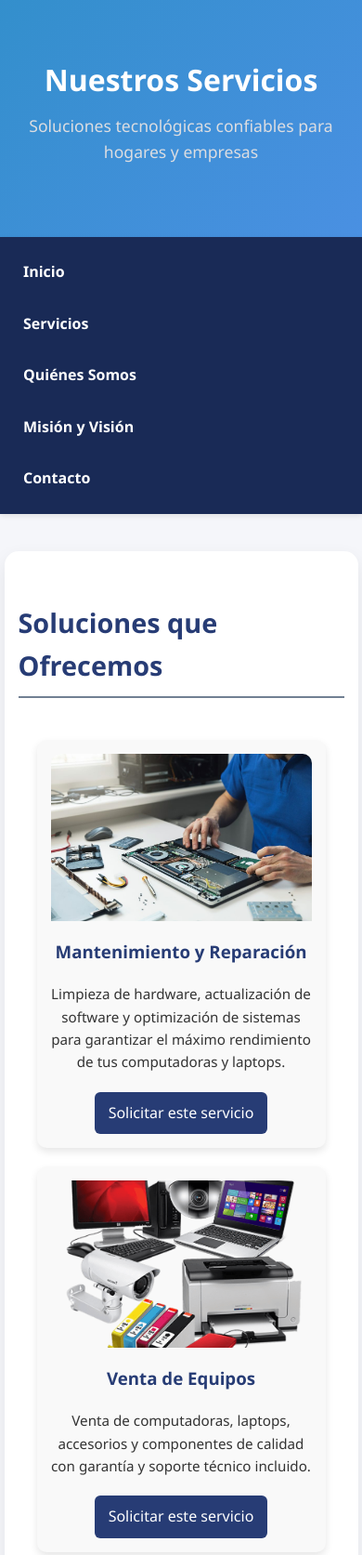
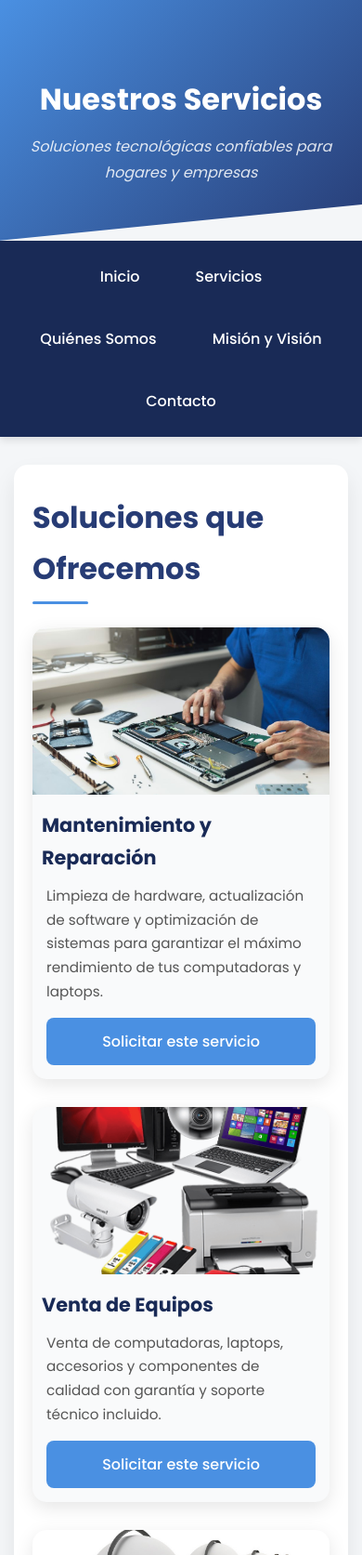
Before and after one commit to GAZA16/techsecuresolutionsj, a plain HTML site: page servicios.html in a window 390 px wide. Shown: the top 1673 px of the page at 93% size. Drawn offline with Linux system fonts and the light colour scheme.

Commit message:
index, servicios y style

```diff
--- a/servicios.html
+++ b/servicios.html
@@ -5,60 +5,17 @@
   <meta name="viewport" content="width=device-width, initial-scale=1.0">
   <title>Servicios | TechSecure Solutions</title>
   <link rel="stylesheet" href="style.css">
-  <style>
-    .servicios {
-      display: grid;
-      grid-template-columns: repeat(auto-fit, minmax(250px, 1fr));
-      gap: 20px;
-      padding: 20px;
-    }
-    .card {
-      background-color: #f9f9f9;
-      border-radius: 10px;
-      box-shadow: 0 4px 8px rgba(0,0,0,0.1);
-      text-align: center;
-      padding: 15px;
-      transition: transform 0.3s;
-    }
-    .card:hover {
-      transform: translateY(-5px);
-    }
-    .card img {
-      width: 100%;
-      height: 180px;
-      object-fit: cover;
-      border-radius: 10px 10px 0 0;
-    }
-    .card h3 {
-      margin-top: 10px;
-      color: #273c75;
-    }
-    .card p {
-      font-size: 0.95em;
-      color: #333;
-      margin: 10px 0;
-    }
-    .btn {
-      display: inline-block;
-      margin-top: 10px;
-      background-color: #273c75;
-      color: white;
-      padding: 10px 15px;
-      border-radius: 6px;
-      text-decoration: none;
-      transition: background-color 0.3s;
-    }
-    .btn:hover {
-      background-color: #40739e;
-    }
-  </style>
+  <link href="https://fonts.googleapis.com/css2?family=Poppins:wght@400;500;600;700&display=swap" rel="stylesheet">
 </head>
 <body>
+
+  <!-- HEADER -->
   <header>
     <h1>Nuestros Servicios</h1>
     <p>Soluciones tecnológicas confiables para hogares y empresas</p>
   </header>
 
+  <!-- NAV -->
   <nav>
     <a href="index.html">Inicio</a>
     <a href="servicios.html">Servicios</a>
@@ -67,6 +24,7 @@
     <a href="contacto.html">Contacto</a>
   </nav>
 
+  <!-- SECCIÓN SERVICIOS -->
   <section>
     <h2>Soluciones que Ofrecemos</h2>
     <div class="servicios">
@@ -74,50 +32,38 @@
       <div class="card">
         <img src="img/mantenimiento.jpeg" alt="Mantenimiento y reparación de computadoras">
         <h3>Mantenimiento y Reparación</h3>
-        <p>
-          Limpieza de hardware, actualización de software y optimización de sistemas
-          para garantizar el máximo rendimiento de tus computadoras y laptops.
-        </p>
+        <p>Limpieza de hardware, actualización de software y optimización de sistemas para garantizar el máximo rendimiento de tus computadoras y laptops.</p>
         <a href="solicitar-servicio.html?servicio=mantenimiento" class="btn">Solicitar este servicio</a>
       </div>
 
       <div class="card">
         <img src="img/venta-equipos.png" alt="Venta de equipos tecnológicos">
         <h3>Venta de Equipos</h3>
-        <p>
-          Venta de computadoras, laptops, accesorios y componentes de calidad con
-          garantía y soporte técnico incluido.
-        </p>
+        <p>Venta de computadoras, laptops, accesorios y componentes de calidad con garantía y soporte técnico incluido.</p>
         <a href="solicitar-servicio.html?servicio=venta" class="btn">Solicitar este servicio</a>
       </div>
 
       <div class="card">
         <img src="img/soporte.jpg" alt="Soporte técnico preventivo y remoto">
         <h3>Soporte Técnico Preventivo y Asistencia Remota</h3>
-        <p>
-          Planes de mantenimiento mensual o anual que ayudan a prevenir fallos y a mantener tus equipos funcionando de forma óptima.
-          Además, ofrecemos asistencia remota para resolver problemas rápidamente sin necesidad de desplazamiento.
-        </p>
+        <p>Planes de mantenimiento que previenen fallos y asistencia remota para resolver problemas sin necesidad de desplazamiento.</p>
         <a href="solicitar-servicio.html?servicio=soporte" class="btn">Solicitar este servicio</a>
       </div>
-
 
       <div class="card">
         <img src="img/camaras.jpg" alt="Cámaras de seguridad profesional">
         <h3>Cámaras de Seguridad (Venta e Instalación)</h3>
-        <p>
-          Venta, instalación y configuración de sistemas de videovigilancia de alta definición,
-          ideales para hogares, negocios y oficinas. Incluye asesoría en ubicación estratégica,
-          conexión remota y soporte post-instalación para garantizar un monitoreo eficiente y confiable.
-        </p>
+        <p>Venta, instalación y configuración de sistemas de videovigilancia de alta definición, con soporte post-instalación para un monitoreo eficiente.</p>
         <a href="solicitar-servicio.html?servicio=camaras" class="btn">Solicitar este servicio</a>
       </div>
 
     </div>
   </section>
 
+  <!-- FOOTER -->
   <footer>
     <p>© 2025 TechSecure Solutions — Todos los derechos reservados.</p>
   </footer>
+
 </body>
 </html>
--- a/style.css
+++ b/style.css
@@ -1,155 +1,216 @@
-/* --- RESET & BODY --- */
-body {
+/* -------------------- RESET & BODY -------------------- */
+* {
   margin: 0;
-  font-family: "Segoe UI", Tahoma, Geneva, Verdana, sans-serif;
-  background-color: #f5f6fa;
-  color: #2f3640;
-  line-height: 1.6;
+  padding: 0;
+  box-sizing: border-box;
 }
 
-/* --- HEADER --- */
+body {
+  font-family: "Poppins", "Segoe UI", Tahoma, Geneva, Verdana, sans-serif;
+  background-color: #f4f6f8;
+  color: #2d3436;
+  line-height: 1.7;
+}
+
+/* -------------------- HEADER -------------------- */
 header {
-  background: linear-gradient(135deg, #338fcc, #4a90e2);
-  color: white;
+  background: linear-gradient(135deg, #4a90e2, #273c75);
+  color: #fff;
   text-align: center;
-  padding: 60px 20px;
-  box-shadow: 0 4px 8px rgba(0,0,0,0.1);
+  padding: 80px 20px 60px;
+  position: relative;
+  clip-path: polygon(0 0, 100% 0, 100% 85%, 0 100%);
+}
+
+header .logo {
+  width: 180px;
+  margin-bottom: 20px;
+  border-radius: 12px;
+  box-shadow: 0 6px 15px rgba(0,0,0,0.2);
 }
 
 header h1 {
-  margin: 0;
-  font-size: 2.5em;
+  font-size: 2.8em;
+  font-weight: 700;
+  margin-bottom: 10px;
 }
 
 header p {
-  font-size: 1.1em;
-  color: #dcdde1;
-  margin-top: 10px;
+  font-size: 1.2em;
+  font-weight: 400;
+  color: rgba(255,255,255,0.85);
+  font-style: italic;
 }
 
-/* --- NAV --- */
+/* -------------------- NAV -------------------- */
 nav {
-  background-color: #192a56;
   display: flex;
   justify-content: center;
   flex-wrap: wrap;
   gap: 20px;
-  padding: 15px 10px;
-  box-shadow: 0 2px 6px rgba(0,0,0,0.1);
+  background-color: #192a56;
+  padding: 15px;
+  box-shadow: 0 4px 8px rgba(0,0,0,0.1);
+  position: sticky;
+  top: 0;
+  z-index: 1000;
 }
 
 nav a {
-  color: white;
   text-decoration: none;
-  font-weight: bold;
-  padding: 10px 15px;
-  border-radius: 5px;
+  color: #fff;
+  font-weight: 500;
+  padding: 10px 20px;
+  border-radius: 8px;
   transition: all 0.3s ease;
 }
 
 nav a:hover {
   background-color: #00a8ff;
-  color: white;
+  transform: scale(1.05);
 }
 
-/* --- SECTIONS --- */
+/* -------------------- SECTIONS -------------------- */
 section {
-  padding: 50px 20px;
-  width: 90%;
-  max-width: 1000px;
-  margin: 40px auto;
-  background-color: white;
+  background-color: #fff;
   border-radius: 15px;
-  box-shadow: 0 8px 20px rgba(0,0,0,0.08);
+  max-width: 1100px;
+  margin: 50px auto;
+  padding: 50px 40px;
+  box-shadow: 0 12px 25px rgba(0,0,0,0.08);
   transition: transform 0.3s;
 }
 
 section:hover {
-  transform: translateY(-3px);
+  transform: translateY(-5px);
 }
 
 h2 {
   color: #273c75;
-  border-bottom: 2px solid #718093;
-  padding-bottom: 10px;
+  font-size: 2em;
   margin-bottom: 25px;
-  font-size: 1.8em;
+  position: relative;
 }
 
-/* --- TARJETAS DE SERVICIOS --- */
+h2::after {
+  content: "";
+  display: block;
+  width: 60px;
+  height: 3px;
+  background-color: #4a90e2;
+  margin-top: 8px;
+  border-radius: 2px;
+}
+
+/* -------------------- SERVICIOS -------------------- */
 .servicios {
   display: grid;
-  grid-template-columns: repeat(auto-fit, minmax(250px, 1fr));
-  gap: 25px;
+  grid-template-columns: repeat(auto-fit, minmax(280px, 1fr));
+  gap: 30px;
 }
 
 .card {
-  background-color: #f1f2f6;
-  border-radius: 12px;
-  padding: 25px 20px;
+  background: #f9fafb;
+  border-radius: 15px;
+  overflow: hidden;
+  transition: all 0.4s ease;
+  box-shadow: 0 6px 20px rgba(0,0,0,0.1);
+  display: flex;
+  flex-direction: column;
+}
+
+.card img {
+  width: 100%;
+  height: 200px;
+  object-fit: cover;
+}
+
+.card h3 {
+  color: #192a56;
+  margin: 15px 10px 10px;
+  font-size: 1.3em;
+}
+
+.card p {
+  padding: 0 15px 15px;
+  color: #555;
+  font-size: 0.95em;
+}
+
+.card .btn {
+  margin: 0 15px 15px;
+  padding: 12px 20px;
+  background-color: #4a90e2;
+  color: white;
+  text-decoration: none;
+  border-radius: 8px;
   text-align: center;
-  transition: transform 0.3s, box-shadow 0.3s;
-  cursor: pointer;
+  font-weight: 500;
+  transition: all 0.3s;
 }
 
 .card:hover {
-  transform: translateY(-8px);
-  box-shadow: 0 12px 25px rgba(0,0,0,0.15);
-  background-color: #dcdde1;
+  transform: translateY(-10px);
+  box-shadow: 0 15px 30px rgba(0,0,0,0.15);
 }
 
-/* --- FORMULARIO --- */
+.card .btn:hover {
+  background-color: #338fcc;
+  transform: scale(1.05);
+}
+
+/* -------------------- FORMULARIOS -------------------- */
 .field {
-  margin-bottom: 15px;
+  margin-bottom: 20px;
 }
 
 .field label {
   display: block;
-  font-size: 13px;
-  color: #555;
+  font-weight: 500;
   margin-bottom: 5px;
+  color: #333;
 }
 
 .field input,
 .field textarea {
   width: 100%;
-  padding: 10px 12px;
-  font-size: 14px;
+  padding: 12px 15px;
+  border-radius: 10px;
   border: 1px solid #ccc;
-  border-radius: 8px;
-  transition: all 0.3s;
+  font-size: 1em;
+  transition: all 0.3s ease;
 }
 
 .field input:focus,
 .field textarea:focus {
   outline: none;
-  border-color: #338fcc;
-  box-shadow: 0 0 8px rgba(51,143,204,0.3);
+  border-color: #4a90e2;
+  box-shadow: 0 0 8px rgba(74,144,226,0.3);
 }
 
 input[type="submit"] {
-  padding: 12px 30px;
-  font-size: 16px;
-  background-color: #338fcc;
-  color: white;
+  background-color: #4a90e2;
+  color: #fff;
   border: none;
-  border-radius: 8px;
+  padding: 15px 30px;
+  font-size: 1.1em;
+  border-radius: 10px;
   cursor: pointer;
-  transition: background-color 0.3s, transform 0.2s;
+  transition: all 0.3s ease;
 }
 
 input[type="submit"]:hover {
-  background-color: #4a90e2;
+  background-color: #338fcc;
   transform: translateY(-2px);
 }
 
-/* --- FOOTER --- */
+/* -------------------- FOOTER -------------------- */
 footer {
   background-color: #273c75;
-  color: white;
+  color: #fff;
   text-align: center;
-  padding: 30px 15px;
-  margin-top: 60px;
+  padding: 40px 20px;
+  margin-top: 50px;
 }
 
 footer a {
@@ -161,26 +222,22 @@ footer a:hover {
   text-decoration: underline;
 }
 
-/* --- IMAGENES --- */
-.logo {
-  width: 320px;
-  border-radius: 12px;
-  margin-bottom: 20px;
-  box-shadow: 0 4px 15px rgba(0,0,0,0.1);
-}
-
-/* --- RESPONSIVE --- */
+/* -------------------- RESPONSIVE -------------------- */
 @media(max-width: 768px){
-  nav {
-    flex-direction: column;
-    gap: 10px;
-  }
-
   header h1 {
     font-size: 2em;
   }
 
+  header p {
+    font-size: 1em;
+  }
+
   section {
-    padding: 30px 15px;
+    padding: 30px 20px;
+    margin: 30px 15px;
+  }
+
+  .card img {
+    height: 180px;
   }
 }
```
Also changed, not shown: index.html (+36 -0 lines).
